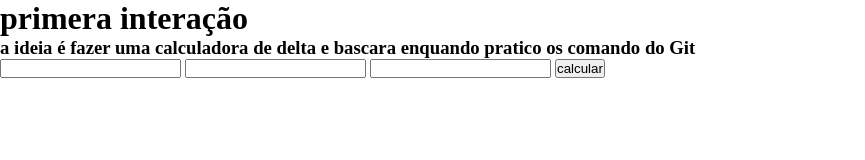
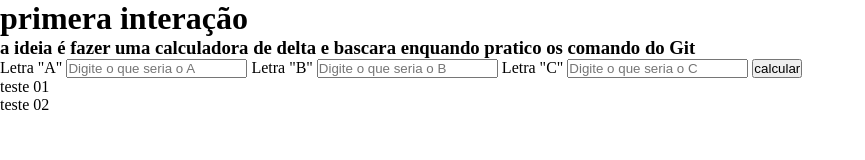
Before and after one commit to wendriofrazao/ola-mundo, a plain HTML site: page site/index.html in a window 1280 px wide. Shown: the whole page, without its empty margins (0-865 px from the left). Drawn offline with Linux system fonts and the light colour scheme.

Commit message:
resultados

```diff
--- a/site/index.html
+++ b/site/index.html
@@ -20,11 +20,37 @@
     </h3>
     <div>
       <div>
-        <label for=""></label>
-        <input type="number" name="numb_a" id="numb_a" />
-        <input type="number" name="numb_b" id="numb_b" />
-        <input type="number" name="numb_c" id="numb_c" />
+        <label for="numb_a">Letra "A"</label>
+        <input
+          type="number"
+          name="numb_a"
+          id="numb_a"
+          placeholder="Digite o que seria o A"
+        />
+        <label for="numb_b">Letra "B"</label>
+        <input
+          type="number"
+          name="numb_b"
+          id="numb_b"
+          placeholder="Digite o que seria o B"
+        />
+        <label for="numb_c">Letra "C"</label>
+        <input
+          type="number"
+          name="numb_c"
+          id="numb_c"
+          placeholder="Digite o que seria o C"
+        />
         <button class="calc-result" id="calcular">calcular</button>
+
+        <div class="result">
+          <div class="delta-result">
+            <p class="delta">teste 01</p>
+          </div>
+          <div class="baskara-result">
+            <p class="baskara">teste 02</p>
+          </div>
+        </div>
       </div>
     </div>
   </body>
```
